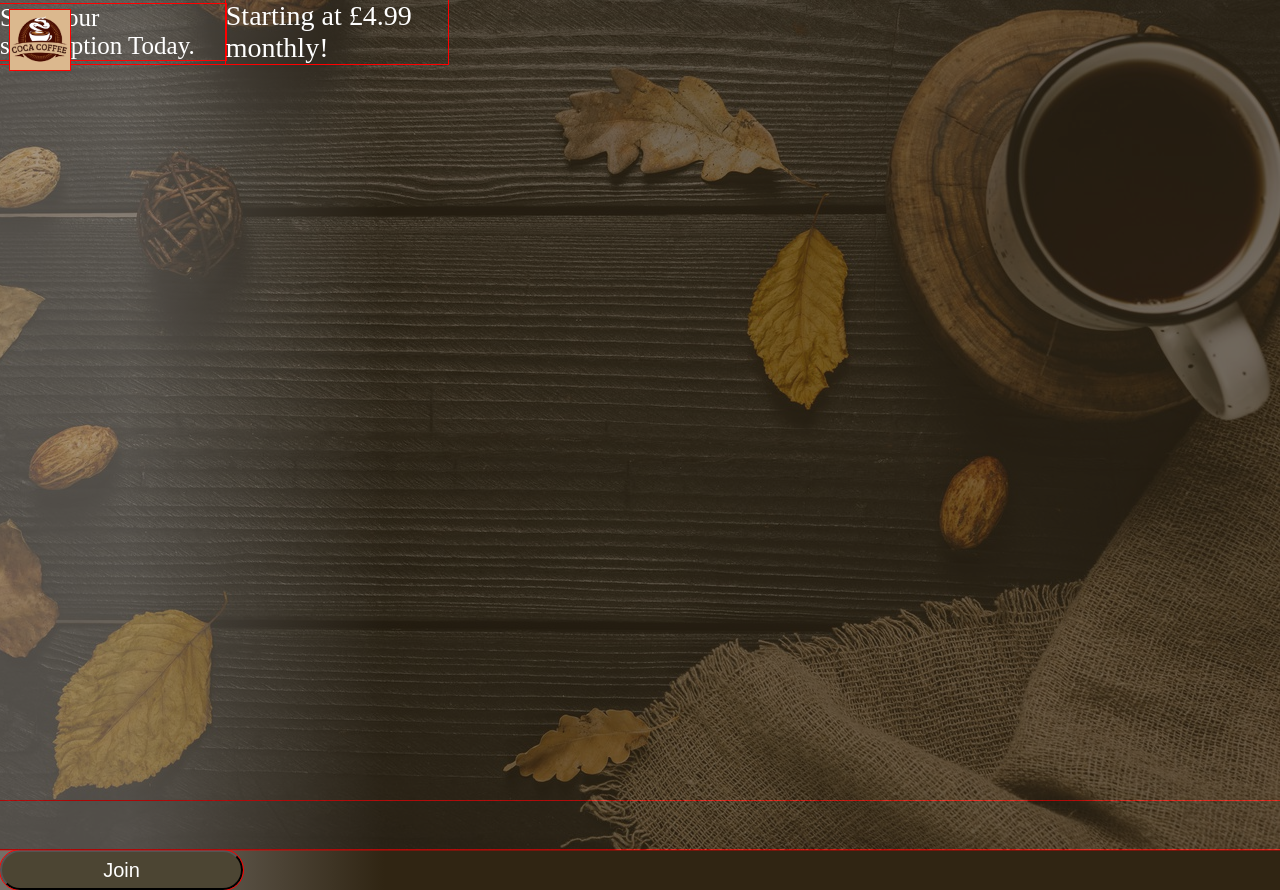
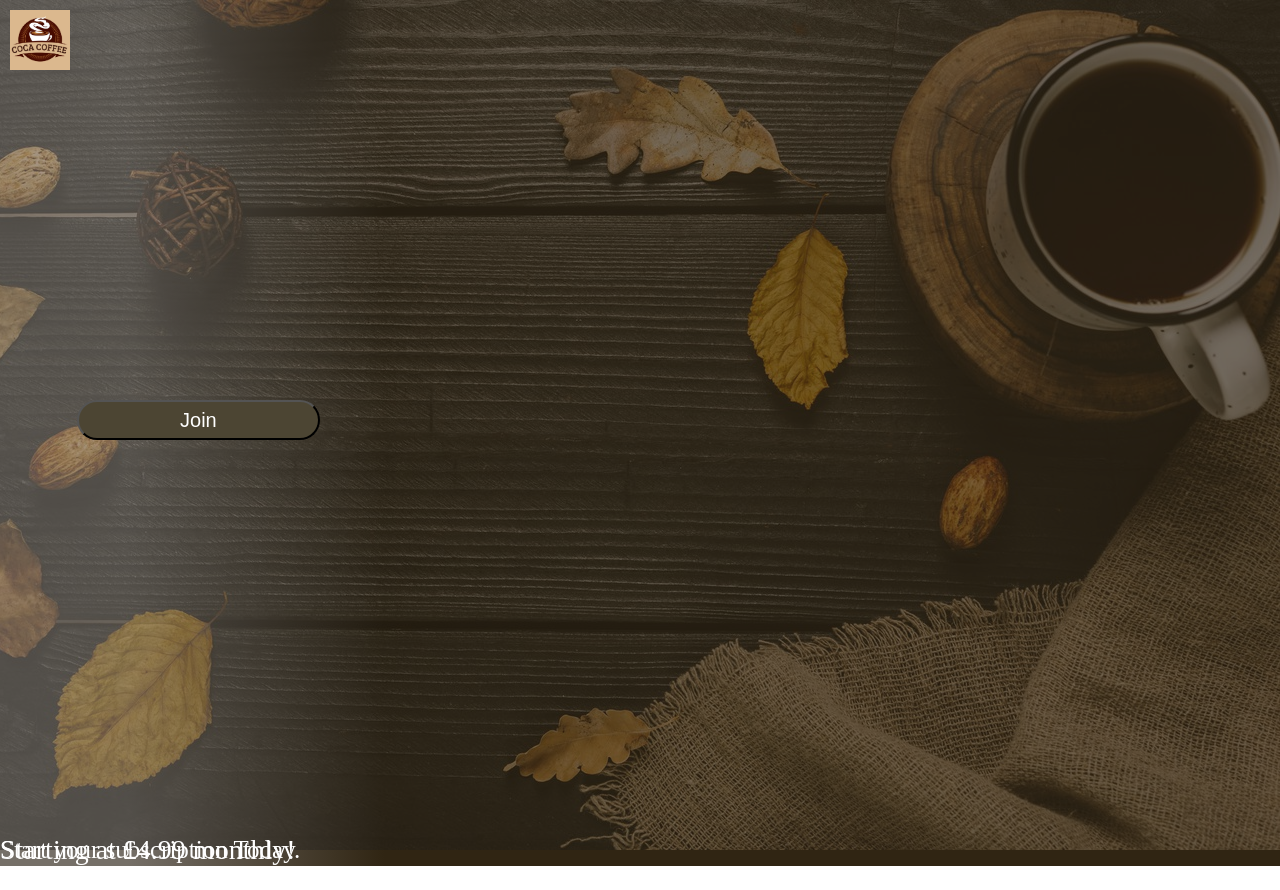
Before and after one commit to MohammedUsman-hub/coffee-subscription-landing-page, a React (Create React App) app in the folder coffee-sub/: page / in a window 1280 px wide. After the commit the page ends 866 px from the top, so only its background shows below. Built offline with nearby package versions, Linux system fonts and the light colour scheme.

Commit message:
fixing btn, and txt

```diff
--- a/coffee-sub/src/index.css
+++ b/coffee-sub/src/index.css
@@ -9,9 +9,11 @@ html, body{
   scroll-behavior: smooth;
 }
 
-*{
+/* I only used this to test the spacing around the content. I wanted to fix the height....*{
+
   outline: 1px solid red;
-}
+
+}*/
 
 /* Background image */
 #bg{
@@ -20,7 +22,7 @@ html, body{
   min-height: 100vh;
   opacity: 35%;
 
- /* opacity: 75%;*/
+
 }
 .background-img{
   display: flex;
@@ -32,11 +34,8 @@ html, body{
 /* Join button */
 .button-div{
   display: flex;
+  position: relative;
 
-  padding: 0;
-  margin: 0;
-  position: absolute;
-  top: 0px;
 }
 #join-btn{
   display: flex;
@@ -44,11 +43,14 @@ html, body{
   align-items: center;
   width: 19%;
   height: 40px;
-  border-radius: 5pc;
+  border-radius: 50px;
   color: white;
   background-color: rgb(76, 69, 51);
   transition: .7s ease;
   font-size: 20px;
+  position: absolute;
+  top: 50%;
+  left: 6%;
 }
 #join-btn:hover{
   cursor: pointer;
@@ -63,7 +65,7 @@ html, body{
   justify-content: space-between;
   align-items: center;
   width: 35%;
-  position: absolute;
+  position: relative;
   top: 0px;
 
 }
@@ -72,12 +74,14 @@ html, body{
   font-size: 25px;
   display: flex;
   margin: auto;
+  position: absolute;
 }
 #txt-2{ /* £4.99 monthly */
   color: white;
   font-size: 28px;
   display: flex;
-   margin: auto;
+  margin: auto;
+  position: absolute;
 }
 
 /* Top left logo */
```
